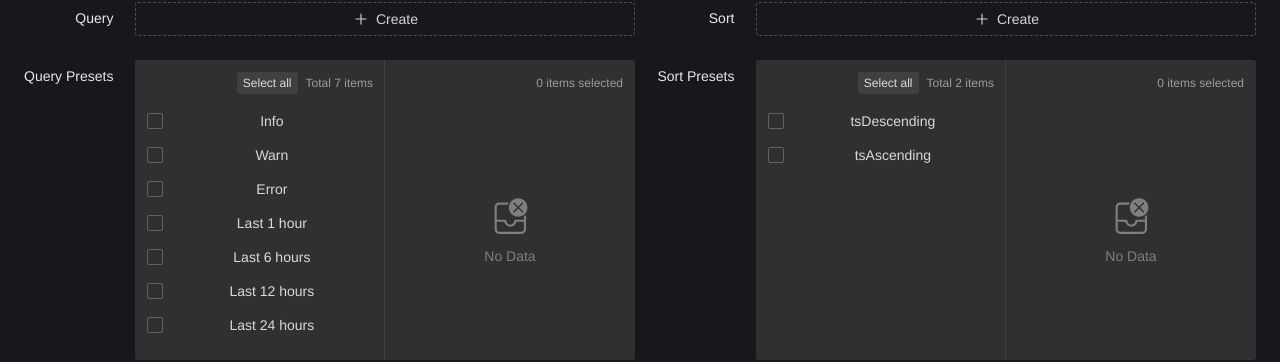
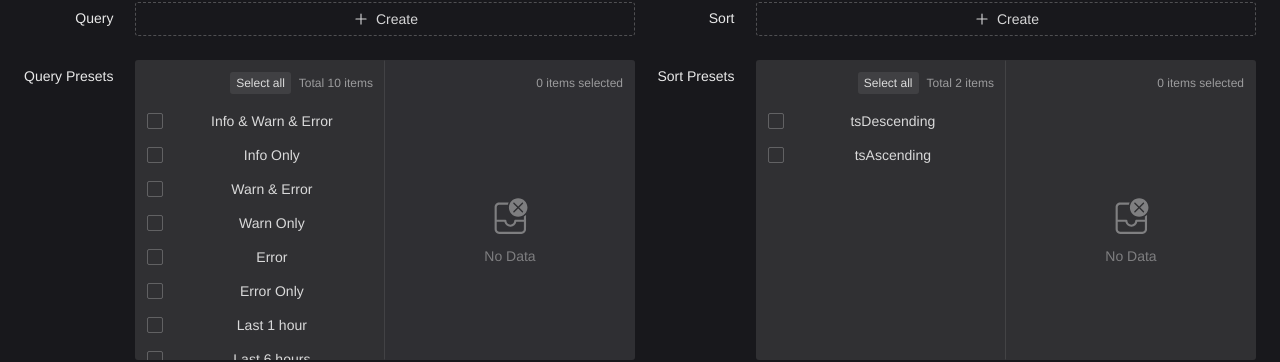
Before and after one commit to GUA19/logy_interface, a Vue app: page /swirl in a window 1280 px wide. Shown: the part 344-706 px from the top of the page. Built offline with nearby package versions, Linux system fonts and the light colour scheme; no server answers.

Commit message:
update to make query preset more readable

```diff
--- a/src/components/Queryform.vue
+++ b/src/components/Queryform.vue
@@ -39,15 +39,27 @@ let formValue = reactive({
 
 let queryPresetOptions = [
     {
-        label: 'Info',
+        label: 'Info & Warn & Error',
+        value: '{}',
+    },
+    {
+        label: 'Info Only',
         value: '{"level":"info"}',
     },
     {
-        label: 'Warn',
+        label: 'Warn & Error',
+        value: '{"$or": [{"level":"warn"},{"level":"error"}]}',
+    },
+    {
+        label: 'Warn Only',
         value: '{"level":"warn"}',
     },
     {
         label: 'Error',
+        value: '{"level":"error"}',
+    },
+    {
+        label: 'Error Only',
         value: '{"level":"error"}',
     },
     {
```
